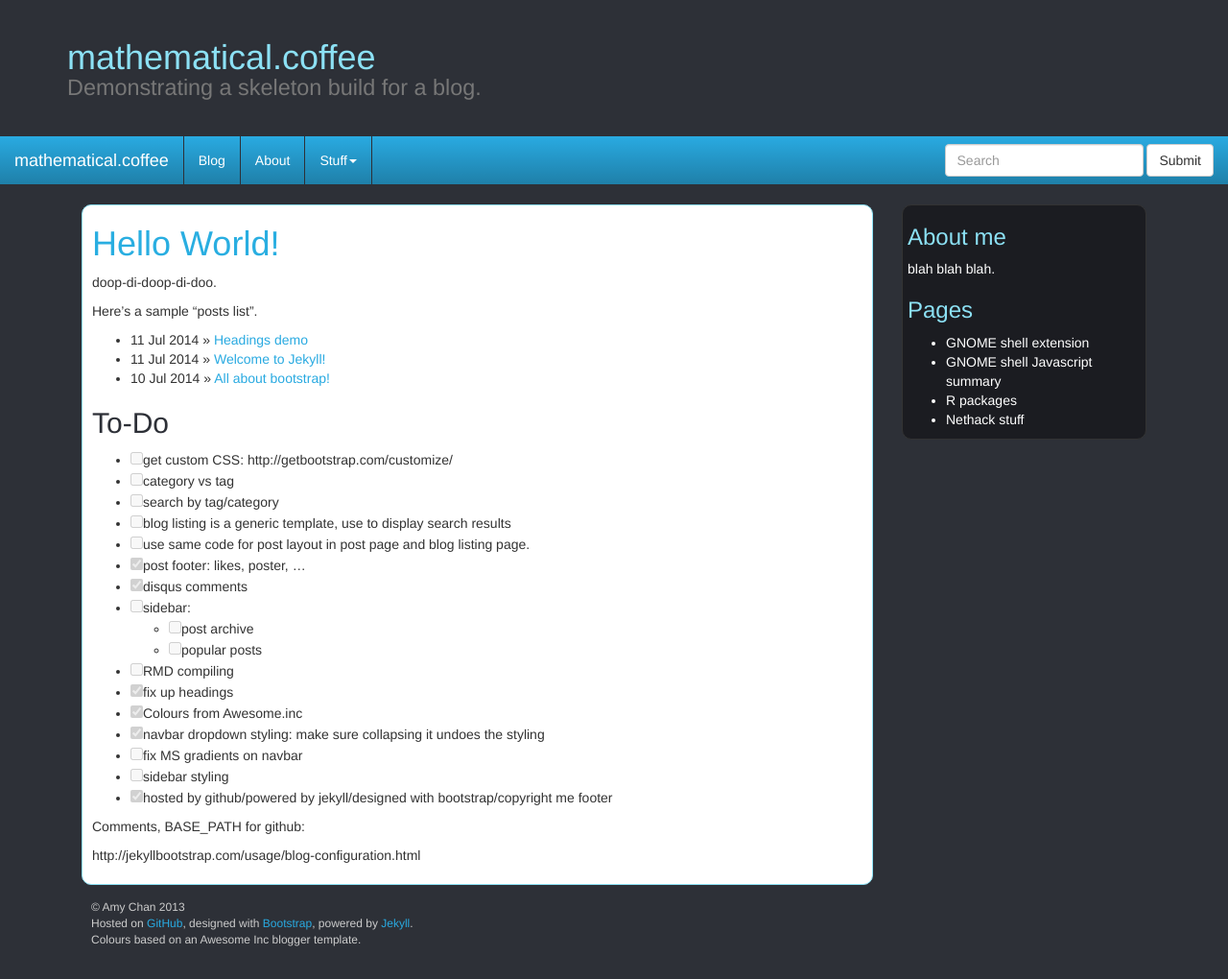
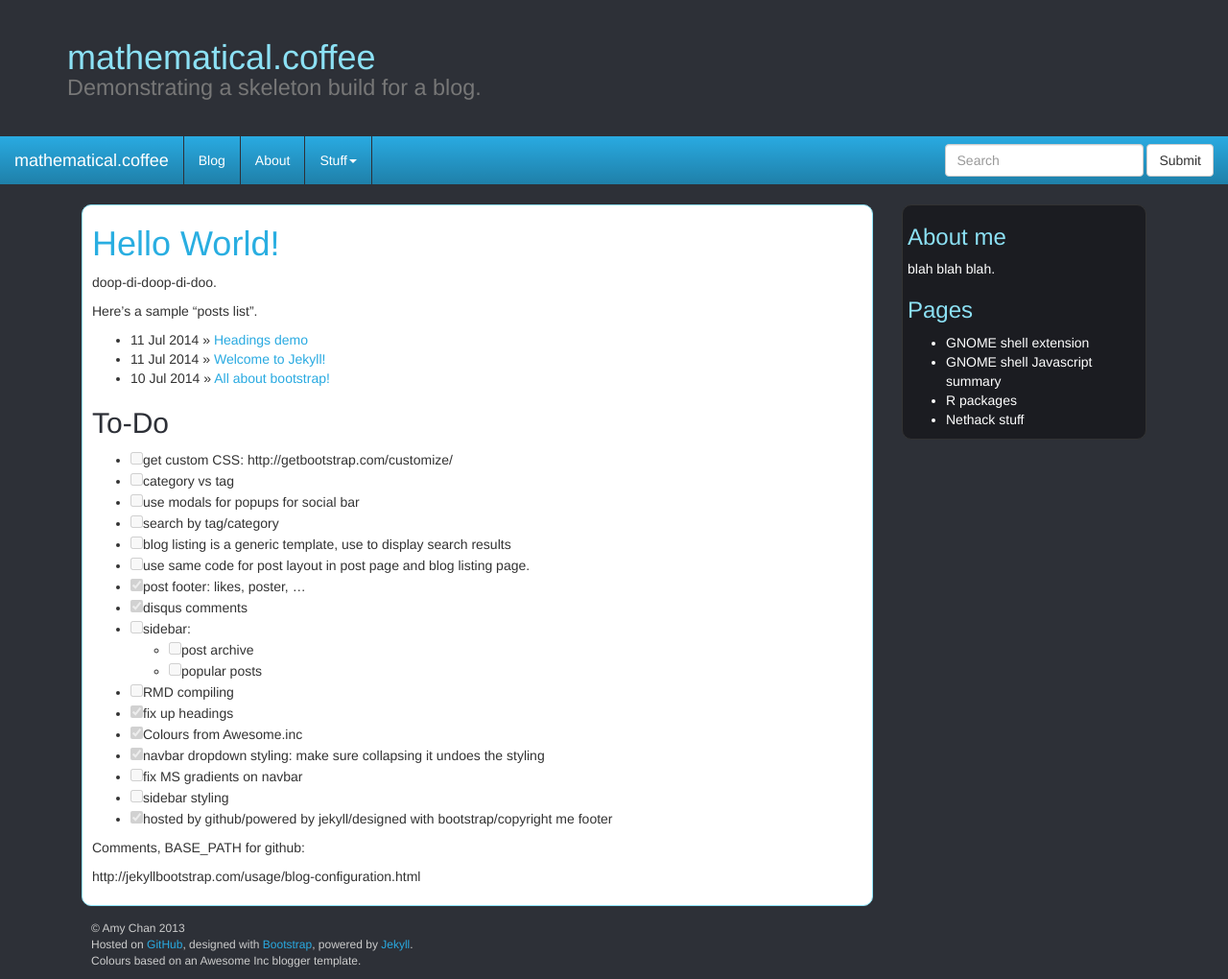
Before and after one commit to mathematicalcoffee/mathematicalcoffee.github.io, a Jekyll site: the page built from index.md, in a window 1280 px wide. Shown: the whole page at 96% size. Built offline with Jekyll 4.4.1, drawn with Linux system fonts in a browser that asks for light colours; nearby versions of some CDN libraries; comment, search, counter and statistics services are not loaded; before the commit the page ends 998 px from its top, so only the background shows below that.

```diff
--- a/css/me.css
+++ b/css/me.css
@@ -1,5 +1,5 @@
 /* Heavily based off an Awesome, Inc. blogger template */
-/*
+/* Should customise my own CSS http://bootswatchr.com/create#!/edit/a22beb86
  * White: #ffffff;
  * light grey: #cccccc; (text colour for dark background)
  * light blue (blue 1): #8ce1f5
--- a/index.md
+++ b/index.md
@@ -18,6 +18,7 @@
 
 - [ ] get custom CSS: http://getbootstrap.com/customize/
 - [ ] category vs tag
+- [ ] use modals for popups for social bar
 - [ ] search by tag/category
 - [ ] blog listing is a generic template, use to display search results
 - [ ] use same code for post layout in post page and blog listing page.
```
